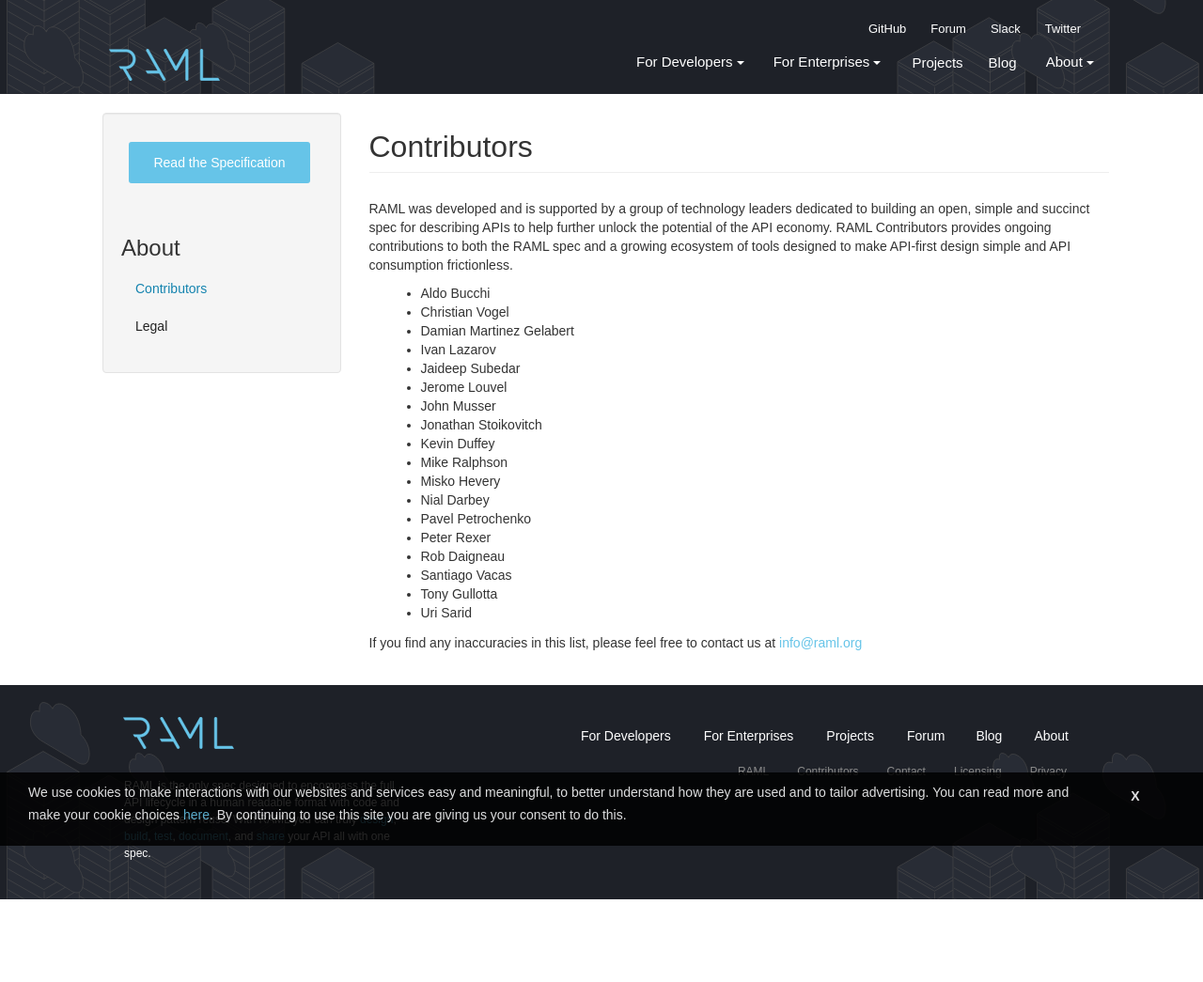
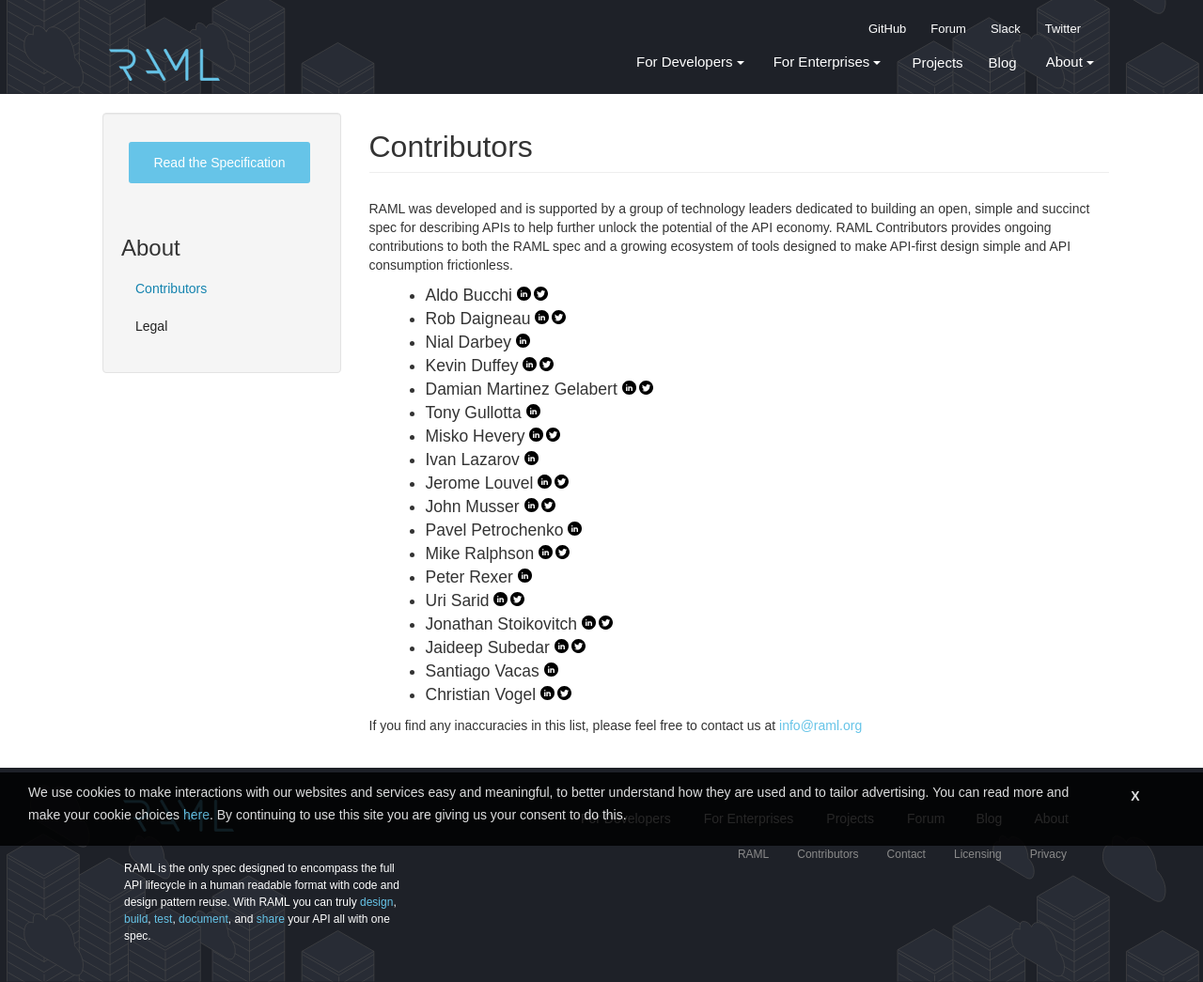
Before and after one commit to raml-org/raml-org, a Jekyll site: the page built from contributors.html, in a window 1280 px wide. Shown: the whole page at 94% size. Built offline with Jekyll 4.4.1, drawn with Linux system fonts in a browser that asks for light colours; nearby versions of some CDN libraries; before the commit the page ends 957 px from its top, so only the background shows below that.

Commit message:
adding links to contributors' individual linkedin and twitter profiles

```diff
--- a/contributors.html
+++ b/contributors.html
@@ -6,26 +6,26 @@
 
 <p>RAML was developed and is supported by a group of technology leaders dedicated to building an open, simple and succinct spec for describing APIs to help further unlock the potential of the API economy. RAML Contributors provides ongoing contributions to both the RAML spec and a growing ecosystem of tools designed to make API-first design simple and API consumption frictionless.</p>
 
-<div class="container">
-    <ul class="contributors-list">
-        <li>Aldo Bucchi</li>
-        <li>Christian Vogel</li>
-        <li>Damian Martinez Gelabert</li>
-        <li>Ivan Lazarov <a href="http://www.linkedin.com/pub/ivan-lazarov/0/6a8/"  target="_blank" class="linkedin"> </a></li>
-        <li>Jaideep Subedar </li>
-        <li>Jerome Louvel <a href="https://www.linkedin.com/in/jlouvel/" target="_blank" class="linkedin"> </a><a href="https://twitter.com/jlouvel" target= "_blank" class="twitter"> </a></li>
+<div class="container member">
+    <ul class="contributors-list member-info">
+        <li>Aldo Bucchi <a href="https://www.linkedin.com/in/aldobucchi" target="_blank" class="linkedin"> </a><a href="https://twitter.com/aldonline" target= "_blank" class="twitter"> </a></li>
+        <li>Rob Daigneau <a href="https://www.linkedin.com/in/rdaigneau" target="_blank" class="linkedin"> </a><a href="https://twitter.com/SOAPatterns" target= "_blank" class="twitter"> </a></li>
+        <li>Nial Darbey <a href="https://www.linkedin.com/in/nial-darbey-4347794" target="_blank" class="linkedin"> </a></li>
+        <li>Kevin Duffey <a href="https://www.linkedin.com/in/kmd" target="_blank" class="linkedin"> </a><a href="https://twitter.com/kevinmduffey" target= "_blank" class="twitter"> </a></li>
+        <li>Damian Martinez Gelabert <a href="https://ar.linkedin.com/in/damianmartinezgelabert" target="_blank" class="linkedin"> </a><a href="https://twitter.com/damipoo" target= "_blank" class="twitter"> </a></li>
+        <li>Tony Gullotta <a href="https://www.linkedin.com/in/tony-gullotta-b2315a" target="_blank" class="linkedin"> </a></li>
+        <li>Misko Hevery <a href="https://www.linkedin.com/in/misko-hevery-3883b1" target="_blank" class="linkedin"> </a><a href="https://twitter.com/mhevery" target="_blank" class="twitter"> </a></li>
+        <li>Ivan Lazarov <a href="https://www.linkedin.com/in/ivan-lazarov"  target="_blank" class="linkedin"> </a></li>
+        <li>Jerome Louvel <a href="https://www.linkedin.com/in/jlouvel" target="_blank" class="linkedin"> </a><a href="https://twitter.com/jlouvel" target= "_blank" class="twitter"> </a></li>
         <li>John Musser <a href="http://www.linkedin.com/in/jmusser" target="_blank" class="linkedin"> </a><a href="https://twitter.com/johnmusser" target= "_blank" class="twitter"> </a></li>
-        <li>Jonathan Stoikovitch</li>
-        <li>Kevin Duffey <a href="https://www.linkedin.com/pub/kevin-duffey/1a/a55/691" target="_blank" class="linkedin"> </a><a href="https://twitter.com/kevinmduffey" target= "_blank" class="twitter"> </a></li>
-        <li>Mike Ralphson</li>
-        <li>Misko Hevery <a href="http://www.linkedin.com/pub/misko-hevery/0/3b1/388" target="_blank" class="linkedin"> </a><a href="https://twitter.com/mhevery" target="_blank" class="twitter"> </a></li>
-        <li>Nial Darbey</li>
-        <li>Pavel Petrochenko</li>
-        <li>Peter Rexer <a href="http://www.linkedin.com/pub/peter-rexer/0/183/40b" target="_blank" class="linkedin"> </a></li>
-        <li>Rob Daigneau <a href="https://www.linkedin.com/in/rdaigneau" target="_blank" class="linkedin"> </a><a href="https://twitter.com/SOAPatterns" target= "_blank" class="twitter"> </a></li>
-        <li>Santiago Vacas</li>
-        <li>Tony Gullotta <a href="http://www.linkedin.com/pub/tony-gullotta/0/15a/b23" target="_blank" class="linkedin"> </a></li>
+        <li>Pavel Petrochenko <a href="https://ru.linkedin.com/in/petrochenkopavel" target="_blank" class="linkedin"> </a></li>
+        <li>Mike Ralphson <a href="https://www.linkedin.com/in/mikeralphson" target="_blank" class="linkedin"> </a><a href="https://twitter.com/permittedsoc" target= "_blank" class="twitter"> </a></li>
+        <li>Peter Rexer <a href="https://www.linkedin.com/in/peter-rexer-40b183" target="_blank" class="linkedin"> </a></li>
         <li>Uri Sarid <a href="http://www.linkedin.com/in/sarid" target="_blank" class="linkedin" > </a><a href="https://twitter.com/usarid" target="_blank" class="twitter" > </a></li>
+        <li>Jonathan Stoikovitch <a href="https://www.linkedin.com/in/jstoiko" target="_blank" class="linkedin"> </a><a href="https://twitter.com/jstoiko" target= "_blank" class="twitter"> </a></li>
+        <li>Jaideep Subedar <a href="https://www.linkedin.com/in/jaideep" target="_blank" class="linkedin"> </a><a href="https://twitter.com/designergize" target= "_blank" class="twitter"> </a></li>
+        <li>Santiago Vacas <a href="https://ar.linkedin.com/in/santiago-vacas-06558231" target="_blank" class="linkedin"> </a></li>
+        <li>Christian Vogel <a href="https://de.linkedin.com/in/vogelchristian" target="_blank" class="linkedin"> </a><a href="https://twitter.com/ChristianVogel_" target= "_blank" class="twitter"> </a></li>
     </ul>
 </div>
 
--- a/css/style.scss
+++ b/css/style.scss
@@ -1517,42 +1517,15 @@
 div.member {
   float: left;
   width: 50%;
-  margin-top: 45px;
-
-  .member-photo {
-    img {
-      margin: 0 18px 0 0;
-      float: left;
-      position: relative;
-      overflow: hidden;
-      border-radius: 50%;
-      background-clip: padding-box;
-      border: 4px solid #0b9be6;
-      height: 100px;
-      width: 100px;
-      background: #f2f2f2;
-    }
-  }
+  margin: 0 5px;
   .member-info {
     max-width: 50%;
     float: left;
-
-    h3 {
-      margin-top: 3px;
-      margin-bottom: 0;
-      font-weight: bolder;
-    }
-    p {
-      padding: 0;
-      margin: 0;
-      line-height: 16px;
-    }
+    font-size: 1.25em;
     a {
-      display: block;
-      float: left;
-      height: 25px;
-      width: 25px;
-      margin-top: 3px;
+      display: inline-block;
+      height: 15px;
+      width: 15px;
     }
     a.linkedin {
       background-image: url(/images/linkedin.svg);
```
